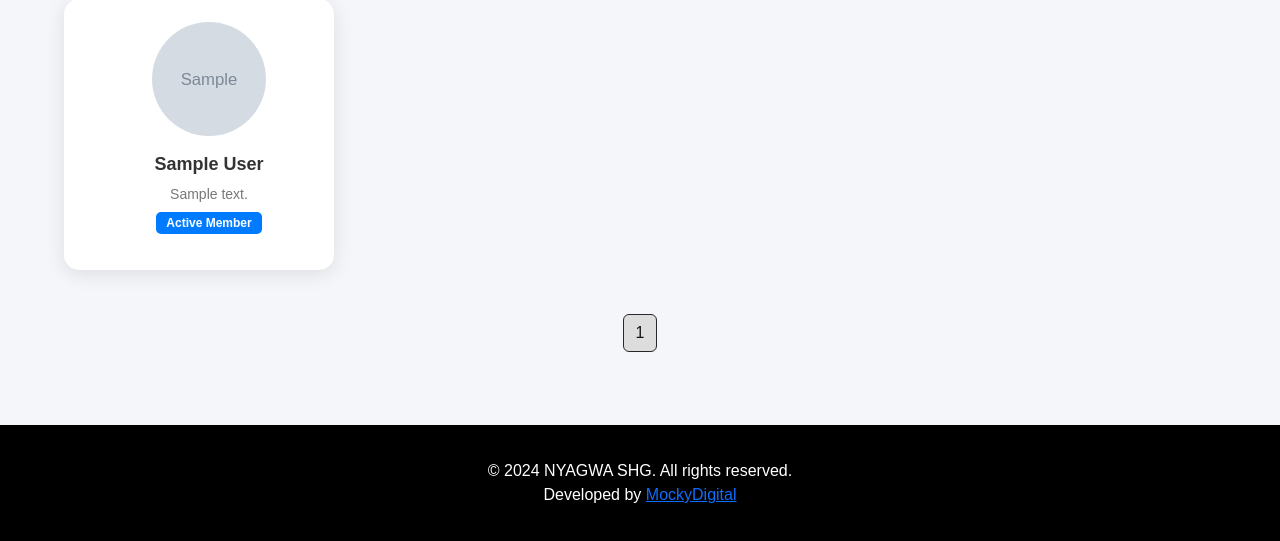
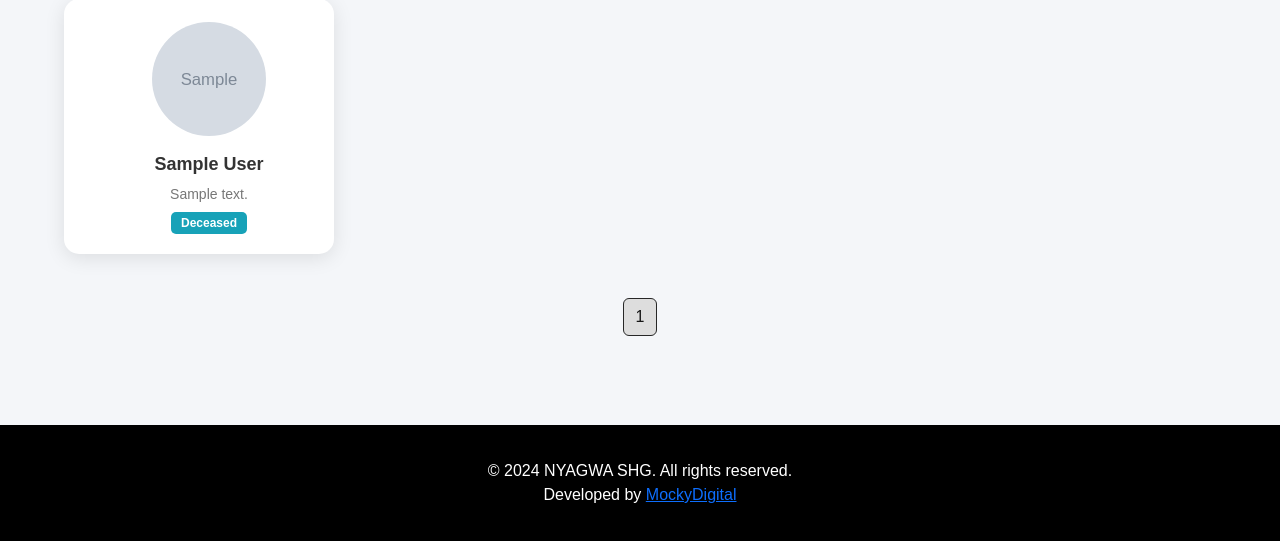
Before and after one commit to onyangodonomondi/Shg, a Django app: page /members/ in a window 1280 px wide. Shown: the part 259-800 px from the top of the page. Run offline with Django 5.2, Linux system fonts and the light colour scheme; tables that the repository leaves empty hold one stand-in row (values such as "Sample post"); grey boxes marked "Sample" are stand-in pictures; some libraries are stand-ins or nearby versions.

Commit message:
updated  deceased members

```diff
--- a/members/templates/members/members_page.html
+++ b/members/templates/members/members_page.html
@@ -68,17 +68,13 @@
         background-color: #007bff !important;
     }
 
-    .social-icons a {
-        margin: 0 10px;
-        font-size: 18px;
-        color: #333;
-        text-decoration: none;
+    .exempt-member {
+        background-color: #17a2b8 !important;
     }
 
-    .social-icons a:hover {
-        color: #007bff;
+    .deceased-member {
+        background-color: #6c757d !important;
     }
-
 </style>
 
 <div class="container">
@@ -92,6 +88,8 @@
                     <option value="Dormant" {% if selected_category == "Dormant" %}selected{% endif %}>Dormant</option>
                     <option value="QUASI Member" {% if selected_category == "QUASI Member" %}selected{% endif %}>QUASI Member</option>
                     <option value="Active Member" {% if selected_category == "Active Member" %}selected{% endif %}>Active Member</option>
+                    <option value="Exempt" {% if selected_category == "Exempt" %}selected{% endif %}>Exempt</option>
+                    <option value="Deceased" {% if selected_category == "Deceased" %}selected{% endif %}>Deceased</option>
                 </select>
             </div>
         </div>
@@ -115,23 +113,18 @@
                         {% elif member.category == 'QUASI Member' %} quasi-member
                         {% elif member.category == 'Dormant' %} dormant-member
                         {% elif member.category == 'Active Member' %} active-member
+                        {% elif member.profile.is_exempt %} exempt-member
+                        {% elif member.profile.is_deceased %} deceased-member
                         {% endif %}
                     ">
-                        {{ member.category }}
+                        {% if member.profile.is_deceased %}
+                            Deceased
+                        {% elif member.profile.is_exempt %}
+                            Exempt
+                        {% else %}
+                            {{ member.category }}
+                        {% endif %}
                     </span>
-
-                    <!-- Social media icons (optional) -->
-                    <div class="social-icons mt-3">
-                        {% if member.profile.linkedin %}
-                        <a href="{{ member.profile.linkedin }}" target="_blank"><i class="fab fa-linkedin"></i></a>
-                        {% endif %}
-                        {% if member.profile.twitter %}
-                        <a href="{{ member.profile.twitter }}" target="_blank"><i class="fab fa-twitter"></i></a>
-                        {% endif %}
-                        {% if member.profile.website %}
-                        <a href="{{ member.profile.website }}" target="_blank"><i class="fas fa-globe"></i></a>
-                        {% endif %}
-                    </div>
                 </div>
             </div>
         </div>
--- a/members/views.py
+++ b/members/views.py
@@ -501,42 +501,50 @@ def member_contributions_json(request):
     return JsonResponse(data)
 
 def members_page(request):
+    # Fetch all profiles initially
     profiles = Profile.objects.all()
 
     categorized_members = []
 
     for profile in profiles:
-        # Fetch the last 2 contributions for the profile
-        contributions = Contribution.objects.filter(profile=profile).order_by('-event__date')[:2]
+        # Exclude deceased members from certain calculations, but still display them
+        if profile.is_deceased:
+            category = "Deceased"
+        elif profile.is_exempt:
+            category = "Exempt"
+        else:
+            # Fetch the last 2 contributions for the profile
+            contributions = Contribution.objects.filter(profile=profile).order_by('-event__date')[:2]
 
-        # Initialize the member status
-        missed_events = 0
-        partial_payments = 0
-        is_super_member = False
-        is_active_member = False
+            # Initialize the member status
+            missed_events = 0
+            partial_payments = 0
+            is_super_member = False
+            is_active_member = False
 
-        for contribution in contributions:
-            if contribution.amount == 0:
-                missed_events += 1
-            elif 0 < contribution.amount < contribution.event.required_amount:
-                partial_payments += 1
-            elif contribution.amount == contribution.event.required_amount:
-                is_active_member = True
-            elif contribution.amount > contribution.event.required_amount:
-                is_super_member = True
+            for contribution in contributions:
+                if contribution.amount == 0:
+                    missed_events += 1
+                elif 0 < contribution.amount < contribution.event.required_amount:
+                    partial_payments += 1
+                elif contribution.amount == contribution.event.required_amount:
+                    is_active_member = True
+                elif contribution.amount > contribution.event.required_amount:
+                    is_super_member = True
 
-        # Determine the member's badge category
-        if is_super_member:
-            category = "Super Member"
-        elif missed_events >= 2:
-            category = "Dormant"
-        elif partial_payments >= 2:
-            category = "QUASI Member"
-        elif is_active_member:
-            category = "Active Member"
-        else:
-            category = "Active Member"  # Default if none of the above conditions are met
+            # Determine the member's badge category
+            if is_super_member:
+                category = "Super Member"
+            elif missed_events >= 2:
+                category = "Dormant"
+            elif partial_payments >= 2:
+                category = "QUASI Member"
+            elif is_active_member:
+                category = "Active Member"
+            else:
+                category = "Active Member"  # Default if none of the above conditions are met
 
+        # Add the profile and category to the categorized_members list
         categorized_members.append({
             'profile': profile,
             'category': category
@@ -546,7 +554,12 @@ def members_page(request):
     selected_category = request.GET.get('category')
 
     if selected_category:
-        categorized_members = [member for member in categorized_members if member['category'] == selected_category]
+        if selected_category == "Deceased":
+            categorized_members = [member for member in categorized_members if member['profile'].is_deceased]
+        elif selected_category == "Exempt":
+            categorized_members = [member for member in categorized_members if member['profile'].is_exempt]
+        else:
+            categorized_members = [member for member in categorized_members if member['category'] == selected_category]
 
     # Paginate the categorized members
     paginator = Paginator(categorized_members, 10)  # Show 10 members per page
```
